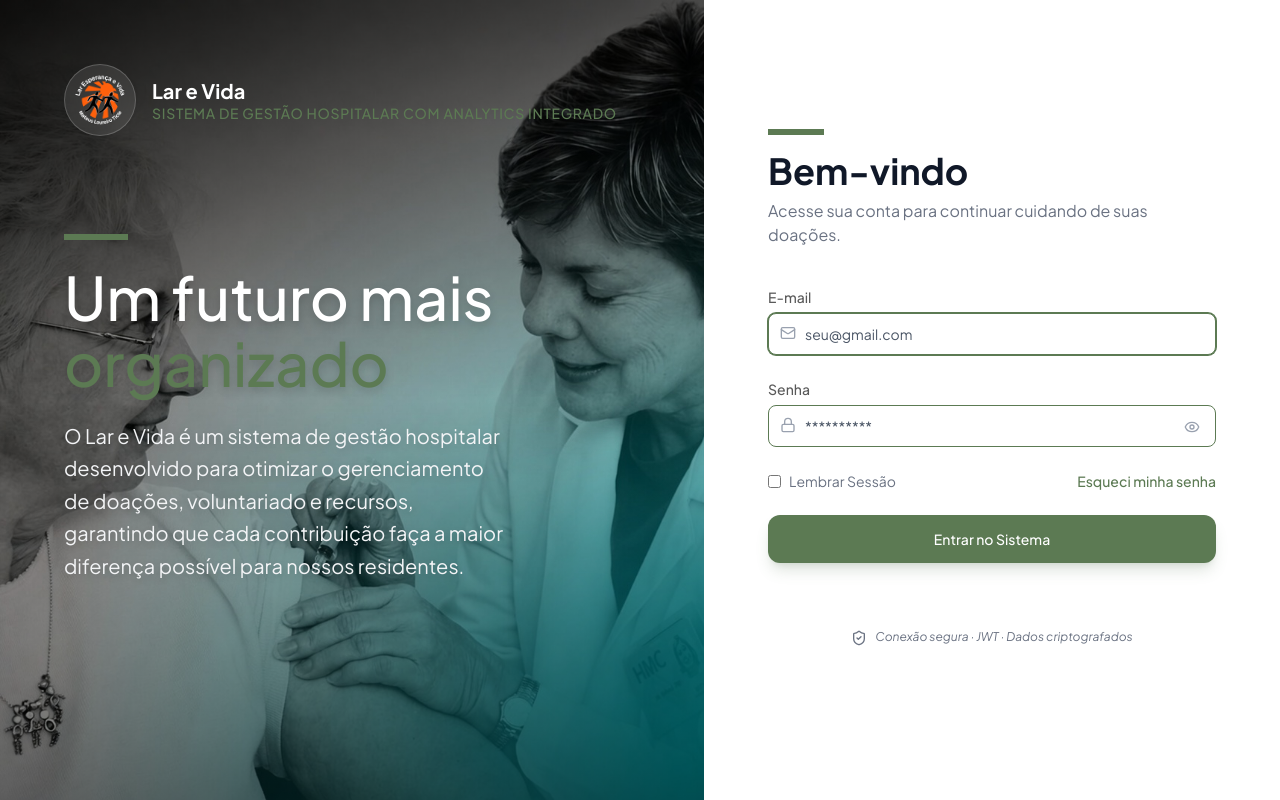
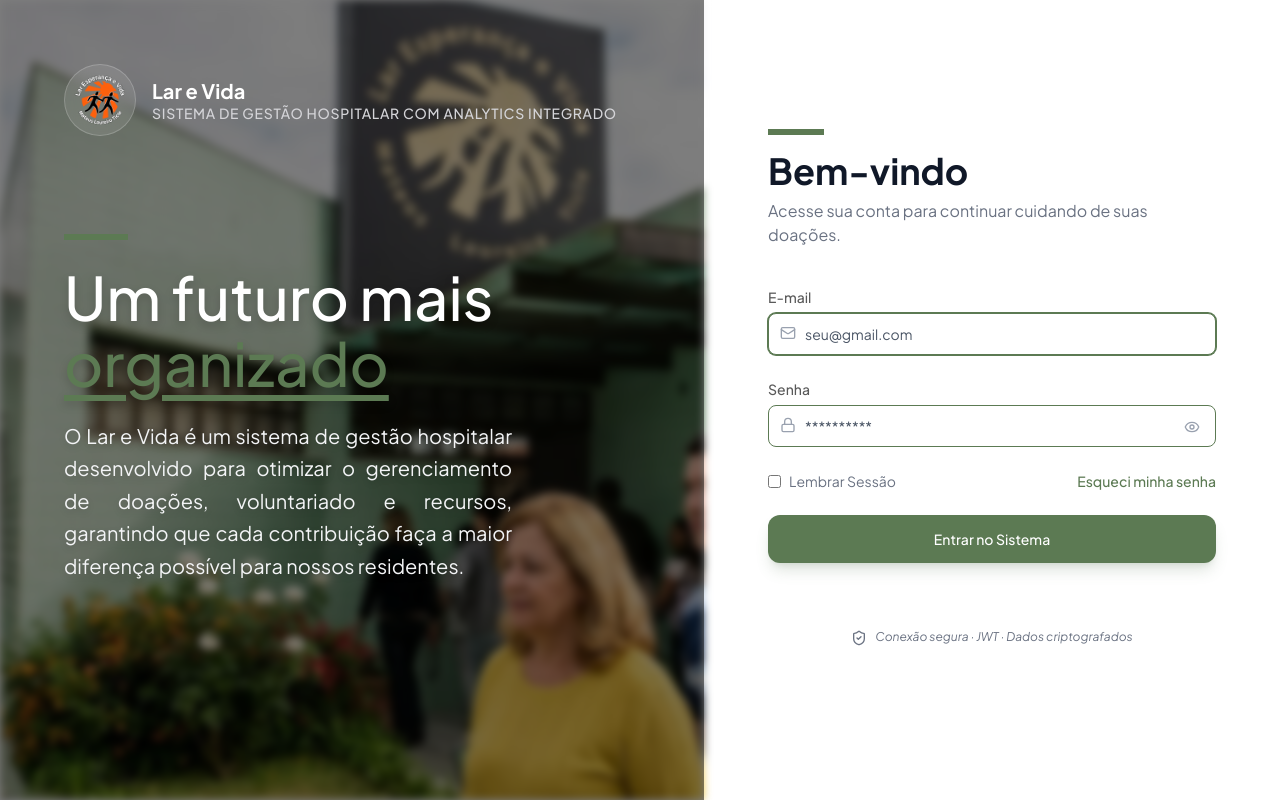
Before and after one commit to SENAC-MG/projeto-social-lar-e-vida, a Next.js app: page / in a window 1280 px wide. Built offline with nearby package versions, Linux system fonts and the light colour scheme; no server answers; what @wrksz/themes would draw is missing.

Commit message:
Refactor code structure for improved readability and maintainability

```diff
--- a/src/app/page.js
+++ b/src/app/page.js
@@ -4,7 +4,7 @@ import Image from "next/image";
 import { Mail, Lock, Eye, EyeOff, ShieldCheck } from "lucide-react";
 import { useState, useEffect } from "react";
 import { login } from "../../actions/login";
-import background from "../../public/background.png";
+import fundo from "../../public/fundo.png";
 import logo from "../../public/logo.png";
 import Button from "@/shared/ui/Button";
 import { InputField } from "@/shared/ui/Input";
@@ -54,15 +54,9 @@ export default function Home() {
     return (
         <main className="flex min-h-screen w-full font-sans">
             <div className="relative hidden w-[55%] lg:block">
-                <Image
-                    src={background}
-                    alt="Background Lar e Vida"
-                    fill
-                    priority
-                    className="object-cover"
-                />
+                <Image src={fundo} alt="Fundo" fill placeholder="blur" className="object-cover object-center blur-xs" />
 
-                <div className="absolute inset-0 bg-gradient-to-b from-black/50 via-transparent to-black/50" />
+                <div className="absolute inset-0 bg-black/50" />
 
                 <div className="absolute inset-0 flex flex-col p-16 text-white">
                     <div className="flex items-center gap-4">
@@ -72,7 +66,7 @@ export default function Home() {
 
                         <div>
                             <h2 className="text-xl font-bold leading-tight">Lar e Vida</h2>
-                            <p className="text-sm text-[#5C7A53] font-medium uppercase tracking-wider">
+                            <p className="text-sm text-zinc-300 font-medium uppercase tracking-wider">
                                 Sistema de Gestão Hospitalar com Analytics Integrado
                             </p>
                         </div>
@@ -83,10 +77,10 @@ export default function Home() {
 
                         <h3 className="text-6xl font-serif font-medium leading-[1.1] mb-6 drop-shadow-lg">
                             Um futuro mais <br />
-                            <span className="text-[#5C7A53]">organizado</span>
+                            <span className="text-[#5C7A53] underline underline-offset-8">organizado</span>
                         </h3>
 
-                        <p className="max-w-md text-xl text-gray-100 leading-relaxed drop-shadow-md">
+                        <p className="max-w-md text-xl text-gray-100 leading-relaxed drop-shadow-md text-justify">
                             O Lar e Vida é um sistema de gestão hospitalar desenvolvido para
                             otimizar o gerenciamento de doações, voluntariado e recursos,
                             garantindo que cada contribuição faça a maior diferença possível
@@ -188,6 +182,6 @@ export default function Home() {
                     </div>
                 </div>
             </div>
-        </main>
+        </main >
     );
 }
```
Also changed, not shown: public/fundo.png (added).
